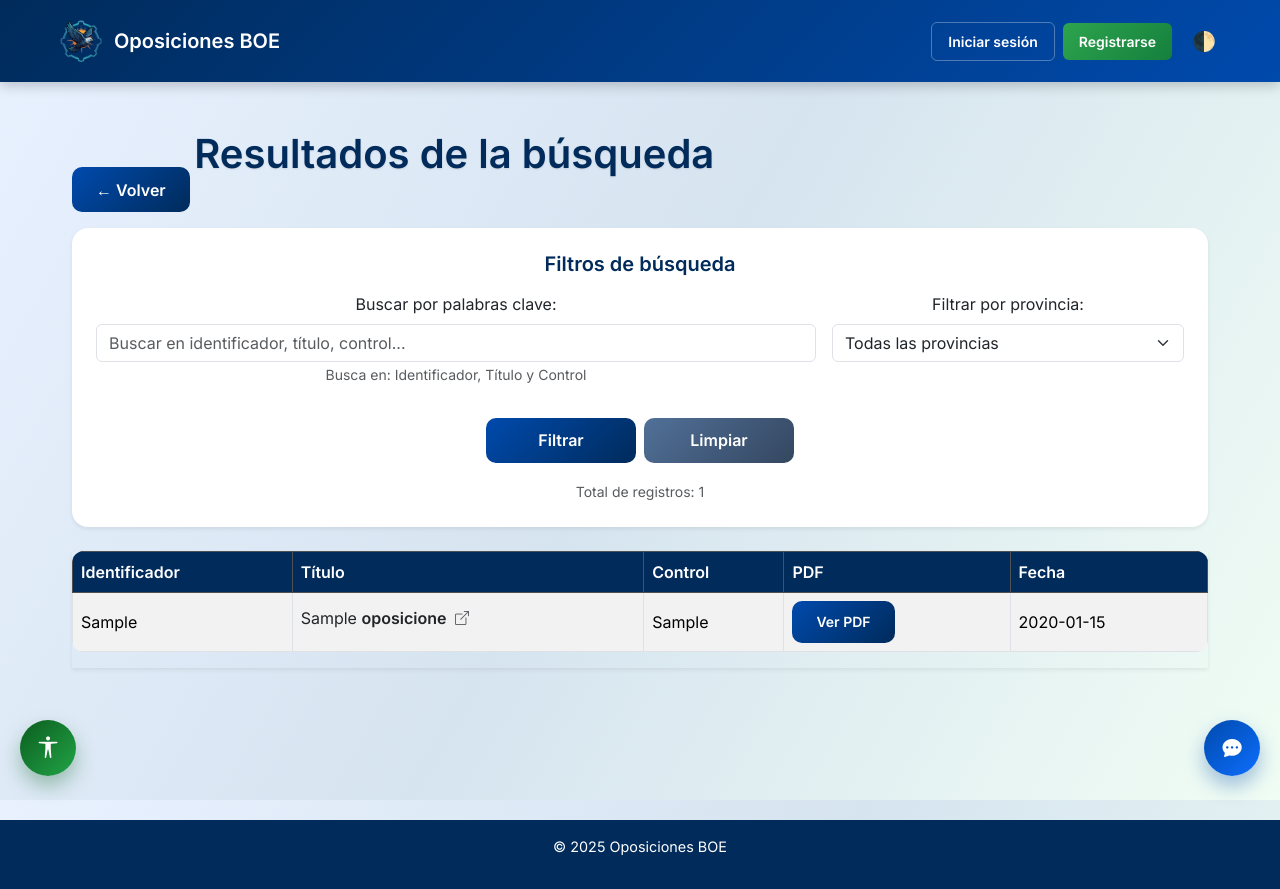
After one commit to Proyectos-de-practicas-de-ZaitecM26/ASubiela-Scraper, a Flask app: page /resultados in a window 1280 px wide. The commit adds this page. Run offline with Flask 3, Linux system fonts and the light colour scheme; tables that the repository leaves empty hold one stand-in row (values such as "Sample post").

Commit message:
cambios index html

```diff
--- a/app/routes/main.py
+++ b/app/routes/main.py
@@ -51,16 +51,123 @@ def index():
     db = get_boe_db()
     hoy = datetime.today().strftime("%Y%m%d")
     fecha_mostrar = datetime.today().strftime("%d/%m/%Y")
-    deps = db.execute(
+    opos = db.execute(
         """
-        SELECT DISTINCT departamento
+        SELECT *
         FROM oposiciones
-        WHERE departamento IS NOT NULL AND fecha = ?
-        ORDER BY departamento
+        WHERE fecha = ?
+        ORDER BY fecha desc
+        LIMIT 4
         """,
         (hoy,),
     ).fetchall()
-    return render_template("index.html", departamentos=deps, fecha_hoy=fecha_mostrar)
+
+    provincias = db.execute(
+        "SELECT DISTINCT provincia FROM oposiciones "
+        "WHERE provincia IS NOT NULL ORDER BY provincia"
+    ).fetchall()
+
+    return render_template(
+        "index.html",
+        oposiciones=opos,
+        fecha_hoy=fecha_mostrar,
+        provincias=provincias
+    )
+
+@main_bp.route("/resultados")
+def resultados_de_busqueda():
+    boe_db = get_boe_db()
+    users_db = get_users_db()
+
+    user = current_user
+    busqueda = request.args.get("busqueda", "")
+    provincia = request.args.get("provincia", "")
+    orden = request.args.get("orden", "fecha_desc")
+    page = int(request.args.get("page", 1))
+    por_pagina = 10
+    offset = (page - 1) * por_pagina
+
+    # SOLO oposiciones de hoy
+    sql = "SELECT * FROM oposiciones "
+    sql_count = "SELECT count(*) FROM oposiciones "
+    params = []
+    params_count = []
+    filter_prefix = " WHERE"
+
+    # Filtro de búsqueda (opcional)
+    if busqueda:
+        like = f"%{busqueda}%"
+        sql +=  filter_prefix + " (titulo LIKE ? OR identificador LIKE ? OR control LIKE ? OR departamento LIKE ?)"
+        sql_count += filter_prefix + " (titulo LIKE ? OR identificador LIKE ? OR control LIKE ? OR departamento LIKE ?)"
+        filter_prefix = " AND"
+        params += [like, like, like, like]
+        params_count += [like, like, like, like]
+
+    # Filtro por provincia (opcional)
+    if provincia:
+        sql += filter_prefix + " provincia = ?"
+        params.append(provincia)
+        sql_count += filter_prefix + " provincia = ?"
+        params_count.append(provincia)
+
+    # Orden + paginación
+    if orden == "fecha_asc":
+        order_direction = "ASC"
+    elif orden == "fecha_desc":
+        order_direction = "DESC"
+    else:
+        # Compatibilidad con valores antiguos
+        order_direction = "DESC" if orden == "desc" else "ASC"
+
+    sql += f" ORDER BY fecha {order_direction} LIMIT ? OFFSET ?"
+    params += [por_pagina, offset]
+
+    rows = boe_db.execute(sql, params).fetchall()
+
+    # Total
+    total = boe_db.execute(sql_count, params_count).fetchone()[0]
+
+    total_pages = (total + por_pagina - 1) // por_pagina
+
+    # Provincias disponibles
+    provincias = boe_db.execute(
+        "SELECT DISTINCT provincia FROM oposiciones "
+        "WHERE provincia IS NOT NULL ORDER BY provincia"
+    ).fetchall()
+
+    # Visitadas / Favoritas
+    visitadas = []
+    favoritas = []
+
+    if user.is_authenticated:
+        visitadas = [
+            row["oposicion_id"]
+            for row in users_db.execute(
+                "SELECT oposicion_id FROM visitas WHERE user_id = ?",
+                (user.id,),
+            ).fetchall()
+        ]
+        favoritas = [
+            row["oposicion_id"]
+            for row in users_db.execute(
+                "SELECT oposicion_id FROM favoritas WHERE user_id = ?",
+                (user.id,),
+            ).fetchall()
+        ]
+
+    return render_template(
+        "resultados.html",
+        rows=rows,
+        page=page,
+        total_pages=total_pages,
+        provincias=provincias,
+        busqueda=busqueda,
+        provincia_filtro=provincia,
+        orden=orden,
+        visitadas=visitadas,
+        favoritas=favoritas,
+        total=total
+    )
 
 
 @main_bp.route("/departamento/<nombre>")
--- a/static/css/style.css
+++ b/static/css/style.css
@@ -1798,3 +1798,26 @@ html[data-theme="dark"] .form-select {
 html[data-theme="dark"] .dropdown-menu,
 html[data-theme="dark"] .dropdown-menu[style] { background:#2c2f47 !important; color:#e5e7eb !important; border-color:#3b3f54 !important; }
 html[data-theme="dark"] .dropdown-menu .form-check-input { accent-color:#60a5fa !important; background:transparent !important; border-color:#4b5166 !important; }
+
+
+.text-left {
+    text-align: start;
+}
+.caption {
+    font-size: small;
+    color:#666;
+}
+.font-bold {
+    font-weight: bold;
+}
+.gap-2{
+    gap: 2rem;
+}
+.gap-4{
+    gap: 4rem;
+}
+.text-truncate {
+    text-overflow: ellipsis;
+    overflow: hidden;
+    line-clamp: 3;
+}
--- /dev/null
+++ b/templates/resultados.html
@@ -0,0 +1,165 @@
+{% extends "base.html" %}
+{% block title %}Resultados - BOE{% endblock %}
+
+{% block content %}
+
+<div class="container py-4 contenido-principal">
+  <a href="{{ url_for('main.index') }}" class="btn btn-primary mb-3">&larr; Volver</a>
+  <h2 class="mb-4 text-center hero-title">Resultados de la búsqueda</h2>
+
+  <div class="card mb-4 shadow-sm">
+    <div class="card-body">
+      <h5 class="card-title mb-3">Filtros de búsqueda</h5>
+
+      <form method="GET" action="/resultados">
+        <div class="row g-3 mb-3">
+          <div class="col-md-8">
+            <label for="busqueda" class="form-label">Buscar por palabras clave:</label>
+            <input type="text" class="form-control" id="busqueda" name="busqueda" value="{{ busqueda or '' }}"
+              placeholder="Buscar en identificador, título, control...">
+            <small class="text-muted">Busca en: Identificador, Título y Control</small>
+          </div>
+          <div class="col-md-4">
+            <label for="provincia" class="form-label">Filtrar por provincia:</label>
+            <select class="form-select" id="provincia" name="provincia">
+              <option value="">Todas las provincias</option>
+              {% for prov in provincias %}
+              <option value="{{ prov['provincia'] }}" {% if provincia_filtro==prov['provincia'] %}selected{% endif %}>
+                {{ prov['provincia'] }}
+              </option>
+              {% endfor %}
+            </select>
+          </div>
+        </div>
+
+        <div class="row g-3 mt-2">
+          <div class="col-12 d-flex justify-content-center gap-2">
+            <button type="submit" class="btn btn-primary flex-fill" style="max-width: 150px;">Filtrar</button>
+            <a href="/resultados"
+              class="btn btn-outline-secondary flex-fill" style="max-width: 150px;">Limpiar</a>
+          </div>
+        </div>
+      </form>
+
+      <div class="mt-3">
+        <small class="text-muted">Total de registros: {{ total }}</small>
+      </div>
+    </div>
+  </div>
+
+  <div class="table-responsive shadow-sm">
+    <table class="table table-striped table-bordered align-middle">
+      <thead class="table-dark">
+        <tr>
+          <th>Identificador</th>
+          <th>Título</th>
+          <th>Control</th>
+          <th>PDF</th>
+          <th>Fecha</th>
+        </tr>
+      </thead>
+      <tbody>
+        {% for row in rows %}
+        <tr class="
+                {% if row['fecha'] == hoy %}nueva-oposicion{% endif %}
+                {% if row['id'] in visitadas %} visitada-oposicion{% endif %}
+            ">
+          <td>{{ row['identificador'] }}</td>
+
+          <td>
+            <div class="d-flex justify-content-between align-items-start">
+              {% if row['url_html'] %}
+              <a href="{{ row['url_html'] }}" target="_blank" class="text-decoration-none text-dark link-visitada"
+                data-id="{{ row['id'] }}" title="Ver en la web del BOE">
+                {{ row['titulo']|resaltar_titulo|safe }} <i class="bi bi-box-arrow-up-right text-muted small ms-1"></i>
+              </a>
+              {% else %}
+              <span>{{ row['titulo']|resaltar_titulo|safe }}</span>
+              {% endif %}
+
+              {% if user.is_authenticated %}
+              <span style="margin-left: 10px;">
+                <button type="button" class="toggle-favorito-btn" data-oposicion-id="{{ row['id'] }}"
+                  aria-label="Marcar como favorito"
+                  style="border: none; background: none; cursor: pointer; color: orange;">
+                  <i class="bi {% if row['id'] in favoritas %}bi-star-fill{% else %}bi-star{% endif %}"
+                    title="{% if row['id'] in favoritas %}Quitar de Favoritos{% else %}Marcar como Favorito{% endif %}">
+                  </i>
+                </button>
+              </span>
+              {% endif %}
+            </div>
+
+            <div class="mt-2 d-flex flex-column align-items-start gap-1">
+              {% if row['fecha'] == hoy %}
+              <span class="badge-nuevo">🟡 Nuevo</span>
+              {% endif %}
+              {% if row['id'] in visitadas %}
+              <span class="badge-visitada">🔵 Visitada</span>
+              {% endif %}
+            </div>
+          </td>
+
+          <td>{{ row['control'] }}</td>
+          <td>
+            {% if row['url_pdf'] %}
+            <a href="{{ row['url_pdf'] }}" target="_blank" class="btn btn-sm btn-primary btn-pdf"
+              data-id="{{ row['id'] }}">
+              Ver PDF
+            </a>
+            {% endif %}
+          </td>
+          <td>{{ row['fecha']|format_date }}</td>
+        </tr>
+        {% else %}
+        <tr>
+          <td colspan="5" class="text-center">No hay oposiciones registradas con estos filtros de búsqueda.</td>
+        </tr>
+        {% endfor %}
+      </tbody>
+    </table>
+  </div>
+
+  {% if total_pages > 1 %}
+  <nav aria-label="Paginación de oposiciones" class="mt-4">
+    <ul class="pagination justify-content-center">
+      <li class="page-item {% if page <= 1 %}disabled{% endif %}">
+        <a class="page-link" href="{{ url_for('main.mostrar_departamento', nombre=departamento, page=page-1) }}">←</a>
+      </li>
+
+      {% set start_page = page - 2 if page > 3 else 1 %}
+      {% set end_page = page + 2 if page < total_pages - 2 else total_pages %} {% if start_page> 1 %}
+        <li class="page-item">
+          <a class="page-link" href="{{ url_for('main.mostrar_departamento', nombre=departamento, page=1) }}">1</a>
+        </li>
+        {% if start_page > 2 %}
+        <li class="page-item disabled"><span class="page-link">…</span></li>
+        {% endif %}
+        {% endif %}
+
+        {% for p in range(start_page, end_page + 1) %}
+        <li class="page-item {% if p == page %}active{% endif %}">
+          <a class="page-link" href="{{ url_for('main.mostrar_departamento', nombre=departamento, page=p) }}">{{ p
+            }}</a>
+        </li>
+        {% endfor %}
+
+        {% if end_page < total_pages %} {% if end_page < total_pages - 1 %} <li class="page-item disabled"><span
+            class="page-link">…</span></li>
+          {% endif %}
+          <li class="page-item">
+            <a class="page-link"
+              href="{{ url_for('main.mostrar_departamento', nombre=departamento, page=total_pages) }}">{{ total_pages
+              }}</a>
+          </li>
+          {% endif %}
+
+          <li class="page-item {% if page >= total_pages %}disabled{% endif %}">
+            <a class="page-link"
+              href="{{ url_for('main.mostrar_departamento', nombre=departamento, page=page+1) }}">→</a>
+          </li>
+    </ul>
+  </nav>
+  {% endif %}
+</div>
+{% endblock %}
```
Also changed, not shown: templates/index.html (+44 -15 lines).
